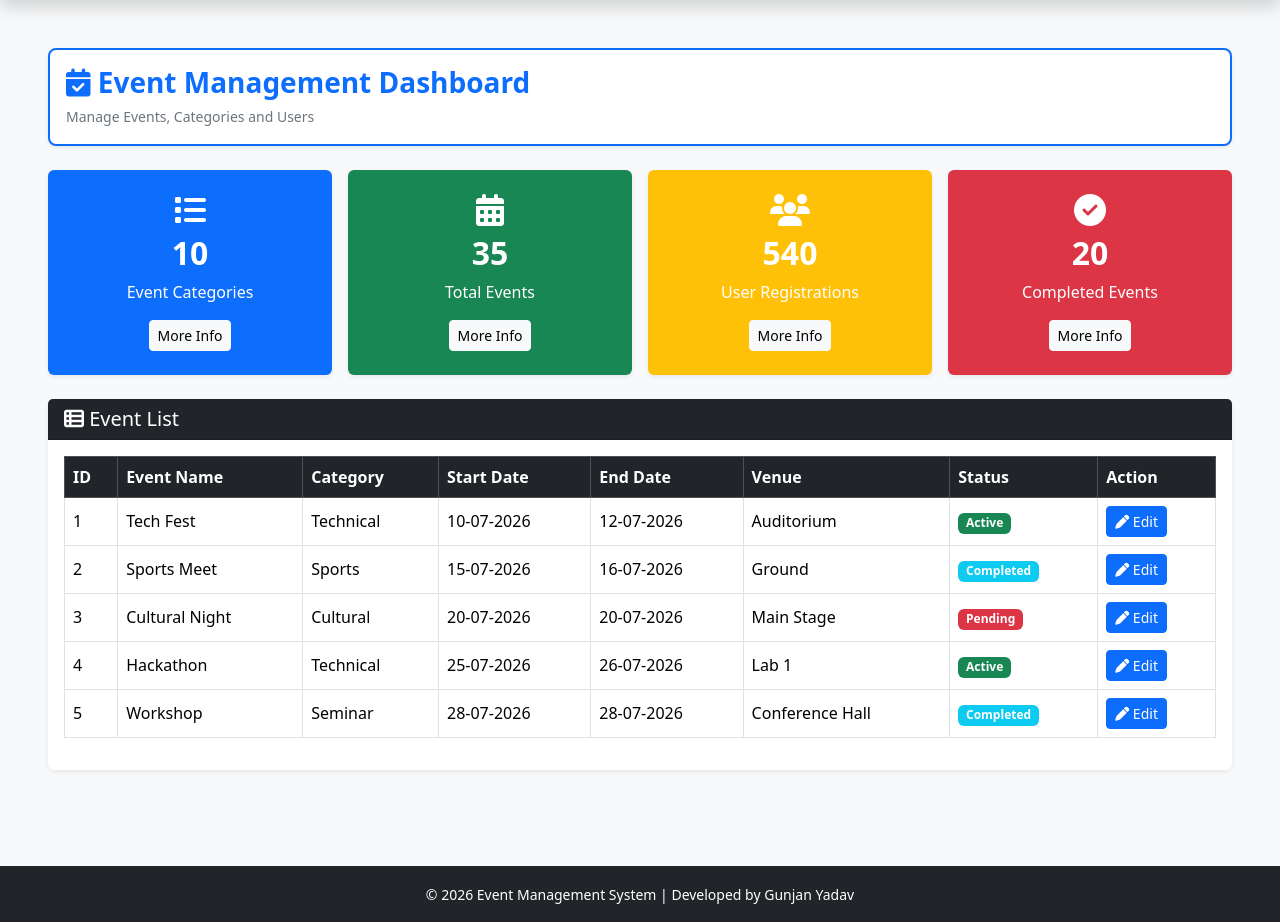
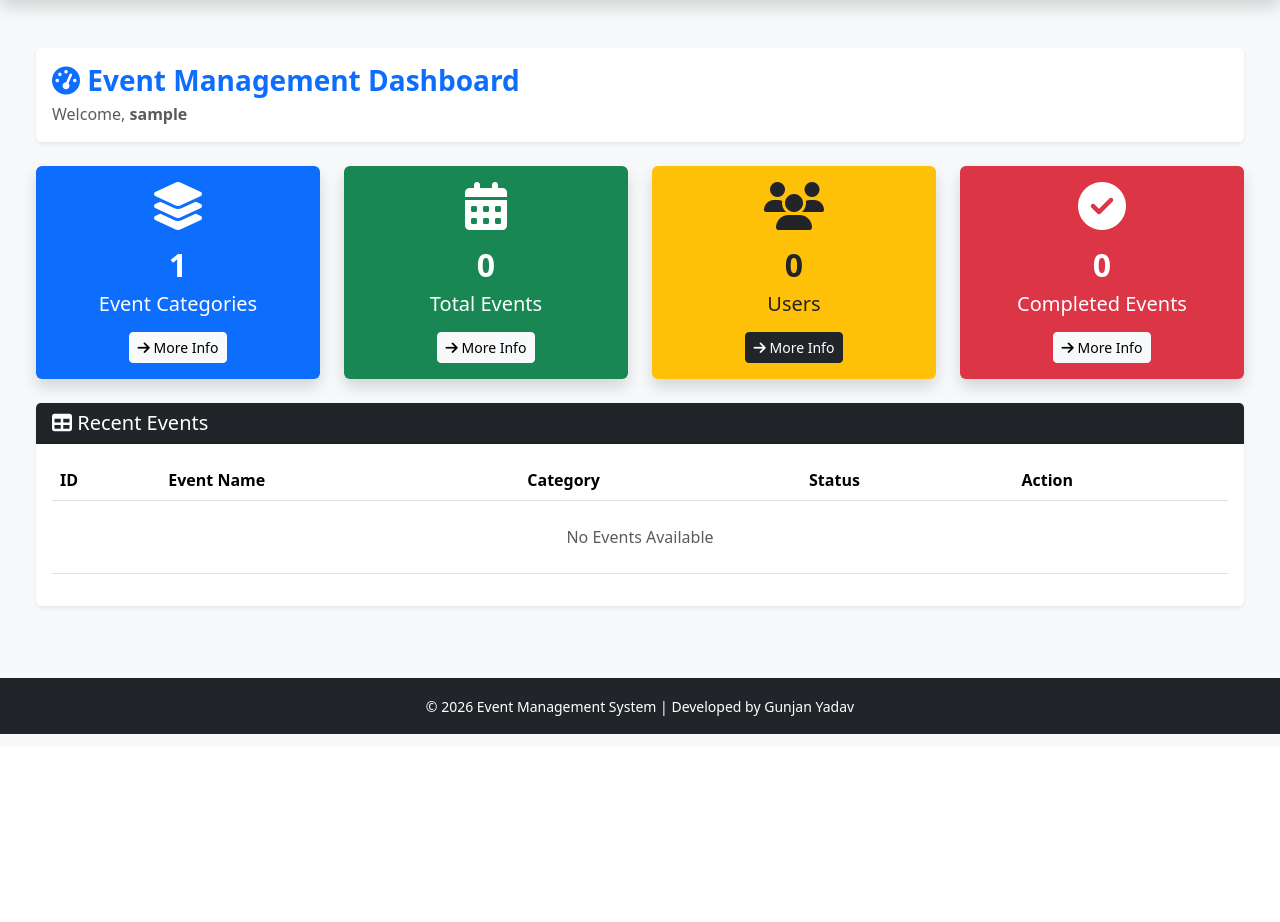
Before and after one commit to Gunjanyadav6395/Event-Management-System, a Django app: page /dashboard/ in a window 1280 px wide. Shown: the part 54-976 px from the top of the page. After the commit the page ends 788 px from the top, so only its background shows below. Run offline with Django 5.2, Linux system fonts and the light colour scheme; a user stored in the database is signed in; tables that the repository leaves empty hold one stand-in row (values such as "Sample post").

Commit message:
Completed Edit Category Module

```diff
--- a/events/urls.py
+++ b/events/urls.py
@@ -25,4 +25,9 @@
         views.logout_view,
         name='logout'
     ),
+    path(
+    'edit-category/<int:id>/',
+    views.edit_category,
+    name='edit_category'
+),
 ]
--- a/events/views.py
+++ b/events/views.py
@@ -5,6 +5,32 @@
 from .models import EventCategory
 from django.contrib import messages
 from .forms import EventCategoryForm
+from django.shortcuts import get_object_or_404
+
+@login_required
+def edit_category(request, id):
+    category = get_object_or_404(EventCategory, id=id)
+
+    if request.method == "POST":
+        category.category_name = request.POST.get("category_name")
+        category.code = request.POST.get("code")
+        category.priority = request.POST.get("priority")
+        category.status = request.POST.get("status")
+
+        if request.FILES.get("image"):
+            category.image = request.FILES.get("image")
+
+        category.save()
+
+        return redirect("category_list")
+
+    return render(
+        request,
+        "events/edit_event_category.html",
+        {
+            "category": category
+        }
+    )
 
 @login_required
 def create_event_category(request):
@@ -47,11 +73,17 @@
 
     return render(request, "login.html")
 
-
 @login_required
 def dashboard(request):
-    return render(request, "events/dashboard.html")
+    context = {
+        "total_categories": EventCategory.objects.count(),
+    }
 
+    return render(
+        request,
+        "events/dashboard.html",
+        context
+    )
 
 @login_required
 def admin_dashboard(request):
--- a/templates/events/dashboard.html
+++ b/templates/events/dashboard.html
@@ -1,111 +1,209 @@
 {% extends 'base/base.html' %}
 
 {% block title %}
-Event Management Dashboard
+Dashboard
 {% endblock %}
 
 {% block content %}
 
-<div class="container-fluid p-4">
+<div class="container-fluid mt-4">
 
     <!-- Header -->
-    <div class="border border-2 border-primary rounded-3 shadow-sm bg-white p-3 mb-4">
 
-        <div class="d-flex justify-content-between align-items-center">
+    <div class="card shadow-sm border-0 mb-4">
 
-            <div>
-                <h3 class="text-primary fw-bold mb-1">
-                    <i class="fa-solid fa-calendar-check"></i>
-                    Event Management Dashboard
-                </h3>
+        <div class="card-body">
 
-                <small class="text-secondary">
-                    Manage Events, Categories and Users
-                </small>
+            <div class="d-flex justify-content-between align-items-center">
+
+                <div>
+
+                    <h3 class="fw-bold text-primary mb-1">
+                        <i class="fa-solid fa-gauge-high"></i>
+                        Event Management Dashboard
+                    </h3>
+
+                    <p class="text-muted mb-0">
+                        Welcome,
+                        <strong>{{ request.user.username }}</strong>
+                    </p>
+
+                </div>
+
             </div>
+
         </div>
 
     </div>
 
-    <!-- Cards -->
-    <div class="row g-3">
+    <!-- Dashboard Cards -->
 
-        <div class="col-lg-3 col-md-6">
-            <div class="card bg-primary text-white shadow-sm border-0">
-                <div class="card-body text-center py-4">
-                    <i class="fa-solid fa-list fa-2x mb-2"></i>
-                    <h2 class="fw-bold">10</h2>
-                    <p class="mb-3">Event Categories</p>
-                    <button class="btn btn-light btn-sm">More Info</button>
+    <div class="row">
+
+        <!-- Category -->
+
+        <div class="col-lg-3 col-md-6 mb-4">
+
+            <div class="card bg-primary text-white shadow border-0">
+
+                <div class="card-body text-center">
+
+                    <i class="fa-solid fa-layer-group fa-3x mb-3"></i>
+
+                    <h2 class="fw-bold">
+                        {{ total_categories|default:"0" }}
+                    </h2>
+
+                    <h5 class="mb-3">
+                        Event Categories
+                    </h5>
+
+                    <a href="{% url 'category_list' %}"
+                       class="btn btn-light btn-sm">
+
+                        <i class="fa-solid fa-arrow-right"></i>
+
+                        More Info
+
+                    </a>
+
                 </div>
+
             </div>
+
         </div>
 
-        <div class="col-lg-3 col-md-6">
-            <div class="card bg-success text-white shadow-sm border-0">
-                <div class="card-body text-center py-4">
-                    <i class="fa-solid fa-calendar-days fa-2x mb-2"></i>
-                    <h2 class="fw-bold">35</h2>
-                    <p class="mb-3">Total Events</p>
-                    <button class="btn btn-light btn-sm">More Info</button>
+        <!-- Events -->
+
+        <div class="col-lg-3 col-md-6 mb-4">
+
+            <div class="card bg-success text-white shadow border-0">
+
+                <div class="card-body text-center">
+
+                    <i class="fa-solid fa-calendar-days fa-3x mb-3"></i>
+
+                    <h2 class="fw-bold">
+                        0
+                    </h2>
+
+                    <h5 class="mb-3">
+                        Total Events
+                    </h5>
+
+                    <a href="#"
+                       class="btn btn-light btn-sm">
+
+                        <i class="fa-solid fa-arrow-right"></i>
+
+                        More Info
+
+                    </a>
+
                 </div>
+
             </div>
+
         </div>
 
-        <div class="col-lg-3 col-md-6">
-            <div class="card bg-warning text-white shadow-sm border-0">
-                <div class="card-body text-center py-4">
-                    <i class="fa-solid fa-users fa-2x mb-2"></i>
-                    <h2 class="fw-bold">540</h2>
-                    <p class="mb-3">User Registrations</p>
-                    <button class="btn btn-light btn-sm">More Info</button>
+        <!-- Users -->
+
+        <div class="col-lg-3 col-md-6 mb-4">
+
+            <div class="card bg-warning text-dark shadow border-0">
+
+                <div class="card-body text-center">
+
+                    <i class="fa-solid fa-users fa-3x mb-3"></i>
+
+                    <h2 class="fw-bold">
+                        0
+                    </h2>
+
+                    <h5 class="mb-3">
+                        Users
+                    </h5>
+
+                    <a href="#"
+                       class="btn btn-dark btn-sm">
+
+                        <i class="fa-solid fa-arrow-right"></i>
+
+                        More Info
+
+                    </a>
+
                 </div>
+
             </div>
+
         </div>
 
-        <div class="col-lg-3 col-md-6">
-            <div class="card bg-danger text-white shadow-sm border-0">
-                <div class="card-body text-center py-4">
-                    <i class="fa-solid fa-circle-check fa-2x mb-2"></i>
-                    <h2 class="fw-bold">20</h2>
-                    <p class="mb-3">Completed Events</p>
-                    <button class="btn btn-light btn-sm">More Info</button>
+        <!-- Completed -->
+
+        <div class="col-lg-3 col-md-6 mb-4">
+
+            <div class="card bg-danger text-white shadow border-0">
+
+                <div class="card-body text-center">
+
+                    <i class="fa-solid fa-circle-check fa-3x mb-3"></i>
+
+                    <h2 class="fw-bold">
+                        0
+                    </h2>
+
+                    <h5 class="mb-3">
+                        Completed Events
+                    </h5>
+
+                    <a href="#"
+                       class="btn btn-light btn-sm">
+
+                        <i class="fa-solid fa-arrow-right"></i>
+
+                        More Info
+
+                    </a>
+
                 </div>
+
             </div>
+
         </div>
 
     </div>
 
-    <!-- Table -->
-    <div class="card shadow-sm border-0 mt-4">
+    <!-- Recent Events -->
+
+    <div class="card shadow-sm border-0">
 
         <div class="card-header bg-dark text-white">
 
-            <div class="d-flex justify-content-between align-items-center">
+            <h5 class="mb-0">
 
-                <h5 class="mb-0">
-                    <i class="fa-solid fa-table-list"></i>
-                    Event List
-                </h5>
-            </div>
+                <i class="fa-solid fa-table"></i>
+
+                Recent Events
+
+            </h5>
 
         </div>
 
         <div class="card-body">
 
-            <table class="table table-bordered table-hover align-middle">
+            <table class="table table-hover align-middle">
 
-                <thead class="table-dark">
+                <thead>
 
                     <tr>
+
                         <th>ID</th>
                         <th>Event Name</th>
                         <th>Category</th>
-                        <th>Start Date</th>
-                        <th>End Date</th>
-                        <th>Venue</th>
                         <th>Status</th>
                         <th>Action</th>
+
                     </tr>
 
                 </thead>
@@ -113,58 +211,13 @@
                 <tbody>
 
                     <tr>
-                        <td>1</td>
-                        <td>Tech Fest</td>
-                        <td>Technical</td>
-                        <td>10-07-2026</td>
-                        <td>12-07-2026</td>
-                        <td>Auditorium</td>
-                        <td><span class="badge bg-success">Active</span></td>
-                        <td><button class="btn btn-primary btn-sm"><i class="fa-solid fa-pen"></i> Edit</button></td>
-                    </tr>
 
-                    <tr>
-                        <td>2</td>
-                        <td>Sports Meet</td>
-                        <td>Sports</td>
-                        <td>15-07-2026</td>
-                        <td>16-07-2026</td>
-                        <td>Ground</td>
-                        <td><span class="badge bg-info">Completed</span></td>
-                        <td><button class="btn btn-primary btn-sm"><i class="fa-solid fa-pen"></i> Edit</button></td>
-                    </tr>
+                        <td colspan="5" class="text-center text-muted py-4">
 
-                    <tr>
-                        <td>3</td>
-                        <td>Cultural Night</td>
-                        <td>Cultural</td>
-                        <td>20-07-2026</td>
-                        <td>20-07-2026</td>
-                        <td>Main Stage</td>
-                        <td><span class="badge bg-danger">Pending</span></td>
-                        <td><button class="btn btn-primary btn-sm"><i class="fa-solid fa-pen"></i> Edit</button></td>
-                    </tr>
+                            No Events Available
 
-                    <tr>
-                        <td>4</td>
-                        <td>Hackathon</td>
-                        <td>Technical</td>
-                        <td>25-07-2026</td>
-                        <td>26-07-2026</td>
-                        <td>Lab 1</td>
-                        <td><span class="badge bg-success">Active</span></td>
-                        <td><button class="btn btn-primary btn-sm"><i class="fa-solid fa-pen"></i> Edit</button></td>
-                    </tr>
+                        </td>
 
-                    <tr>
-                        <td>5</td>
-                        <td>Workshop</td>
-                        <td>Seminar</td>
-                        <td>28-07-2026</td>
-                        <td>28-07-2026</td>
-                        <td>Conference Hall</td>
-                        <td><span class="badge bg-info">Completed</span></td>
-                        <td><button class="btn btn-primary btn-sm"><i class="fa-solid fa-pen"></i> Edit</button></td>
                     </tr>
 
                 </tbody>
```
Also changed, not shown: templates/events/edit_event_category.html (+147 -0 lines), templates/events/event_category.html (+4 -3 lines).
